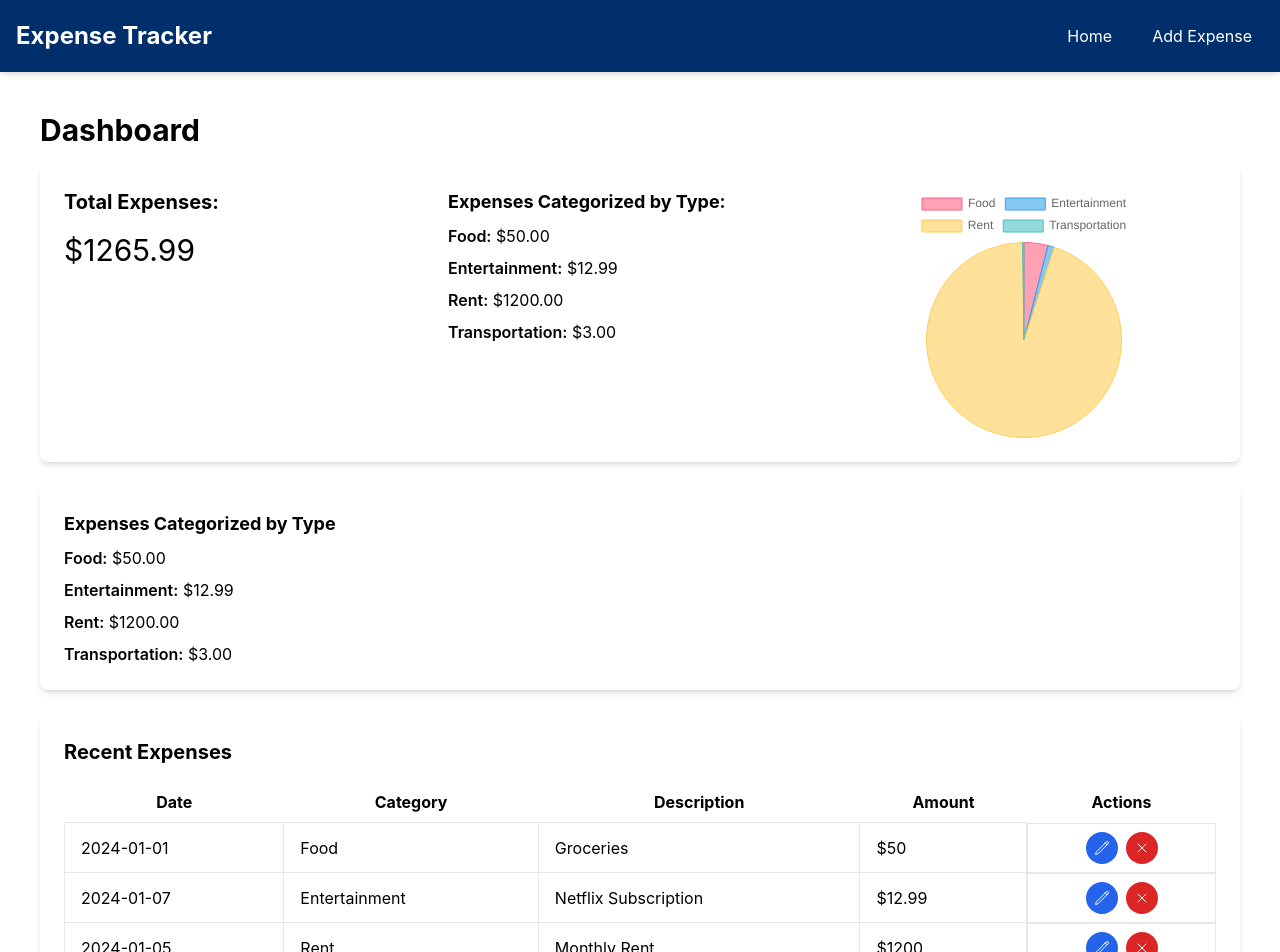
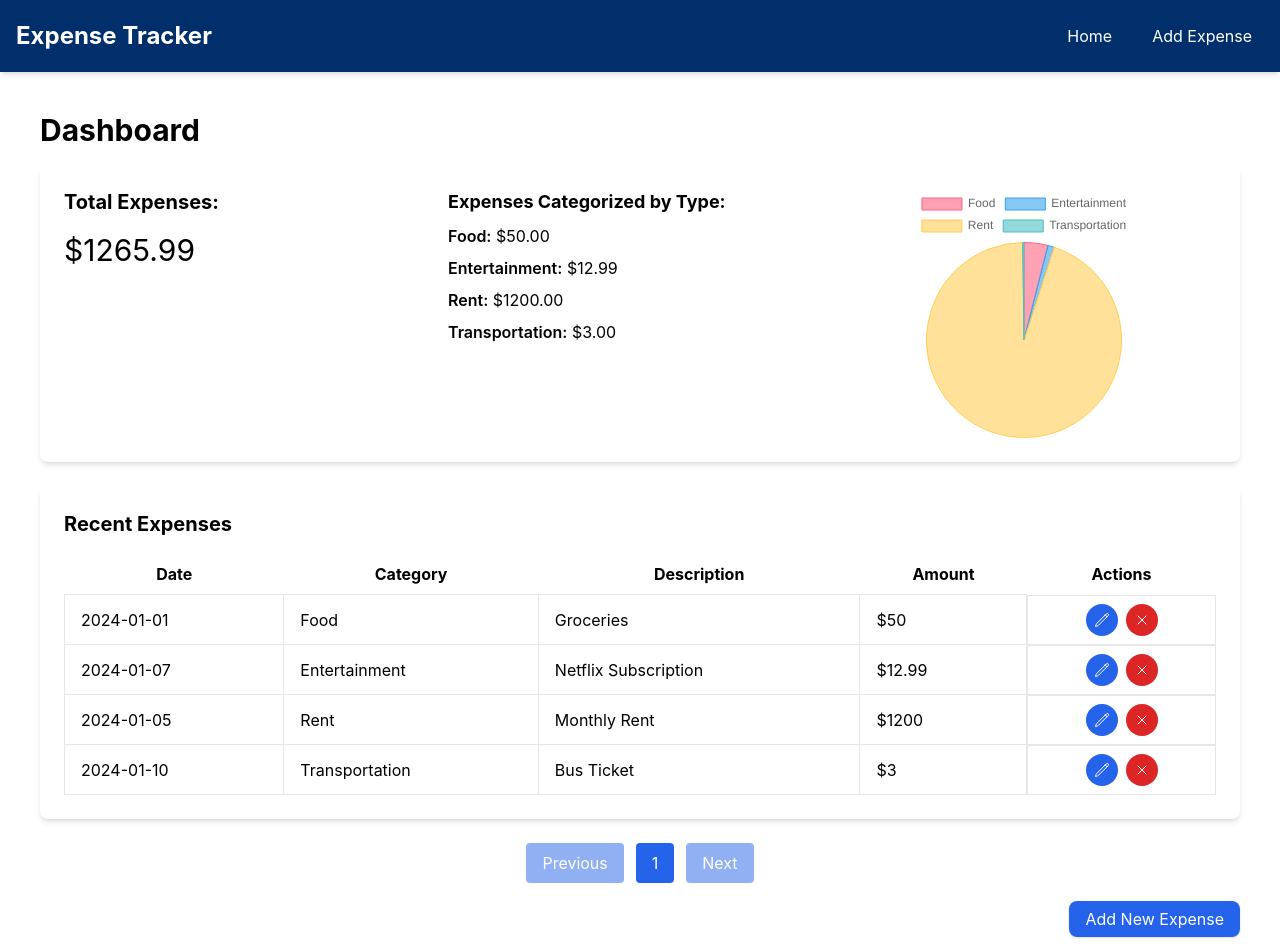
Before and after one commit to PranavPrashar/personal-expense-tracker, a React (Create React App) app: page / in a window 1280 px wide. Shown: the top 952 px of the page. Built offline with nearby package versions, Linux system fonts and the light colour scheme; data requests are answered from the project's data file.

Commit message:
Adding pagination to allow the user to go through pages, now they can see 10 max on each page

```diff
--- a/src/pages/Dashboard.js
+++ b/src/pages/Dashboard.js
@@ -9,6 +9,9 @@ const Dashboard = () => {
   const [expenses, setExpenses] = useState([]);
   const [isModalOpen, setIsModalOpen] = useState(false);
   const [selectedExpenseId, setSelectedExpenseId] = useState(null);
+
+  const [currentPage, setCurrentPage] = useState(1);
+  const itemsPerPage = 10; // Number of items per page
 
   useEffect(() => {
     // Fetch the expenses from the server
@@ -23,15 +26,10 @@ const Dashboard = () => {
     return total + (parseFloat(expense.amount) || 0);
   }, 0);
 
-  // Calculate total expenses per category
-  const totalExpensesByCategory = expenses.reduce((totals, expense) => {
-    const { category } = expense;
-    if (!totals[category]) {
-      totals[category] = 0;
-    }
-    totals[category] += parseFloat(expense.amount) || 0;
-    return totals;
-  }, {});
+  // Pagination logic
+  const totalPages = Math.ceil(expenses.length / itemsPerPage);
+  const startIndex = (currentPage - 1) * itemsPerPage;
+  const currentExpenses = expenses.slice(startIndex, startIndex + itemsPerPage);
 
   const handleDelete = (expenseId) => {
     setIsModalOpen(true);
@@ -56,19 +54,6 @@ const Dashboard = () => {
       <div className="mb-6">
         <TotalExpenses total={totalExpenses} expenseData={expenses}/>
 
-        {/* Display categorized totals */}
-        <div className="bg-white p-6 rounded-lg shadow-md mb-6">
-          <h3 className="text-lg font-bold">Expenses Categorized by Type</h3>
-          <ul>
-            {Object.entries(totalExpensesByCategory).map(([category, total]) => (
-              <li key={category} className="mt-2">
-                <span className="font-semibold">{category}:</span> ${total.toFixed(2)}
-              </li>
-            ))}
-          </ul>
-        </div>
-      </div>
-
         {/* Recent Expenses Section */}
         <div className="bg-white p-6 rounded-lg shadow-md mb-6 overflow-x-auto">
           <h2 className="text-xl font-bold mb-4">Recent Expenses</h2>
@@ -83,7 +68,7 @@ const Dashboard = () => {
               </tr>
             </thead>
             <tbody>
-            {expenses.map((expense) => (
+              {currentExpenses.map((expense) => (
                 <tr key={expense.id}>
                   <td className="border px-4 py-2">{expense.date}</td>
                   <td className="border px-4 py-2">{expense.category}</td>
@@ -140,6 +125,39 @@ const Dashboard = () => {
           </table>
         </div>
 
+        {/* Pagination Controls */}
+        <div className="pagination-controls flex justify-center mt-4">
+          <button
+            onClick={() => setCurrentPage((prev) => Math.max(prev - 1, 1))}
+            disabled={currentPage === 1}
+            className="px-4 py-2 mx-2 bg-blue-600 text-white rounded disabled:opacity-50"
+          >
+            Previous
+          </button>
+
+          {/* Page numbers */}
+          {Array.from({ length: totalPages }, (_, index) => (
+            <button
+              key={index}
+              onClick={() => setCurrentPage(index + 1)}
+              className={`px-4 py-2 mx-1 rounded ${
+                currentPage === index + 1 ? 'bg-blue-600 text-white' : 'bg-gray-200'
+              }`}
+            >
+              {index + 1}
+            </button>
+          ))}
+
+          <button
+            onClick={() => setCurrentPage((prev) => Math.min(prev + 1, totalPages))}
+            disabled={currentPage === totalPages}
+            className="px-4 py-2 mx-2 bg-blue-600 text-white rounded disabled:opacity-50"
+          >
+            Next
+          </button>
+        </div>
+      </div>
+
       {/* Add New Expense Button */}
       <div className="text-right">
         <Link
```
Lines whose indentation alone changed are shown as unchanged.
